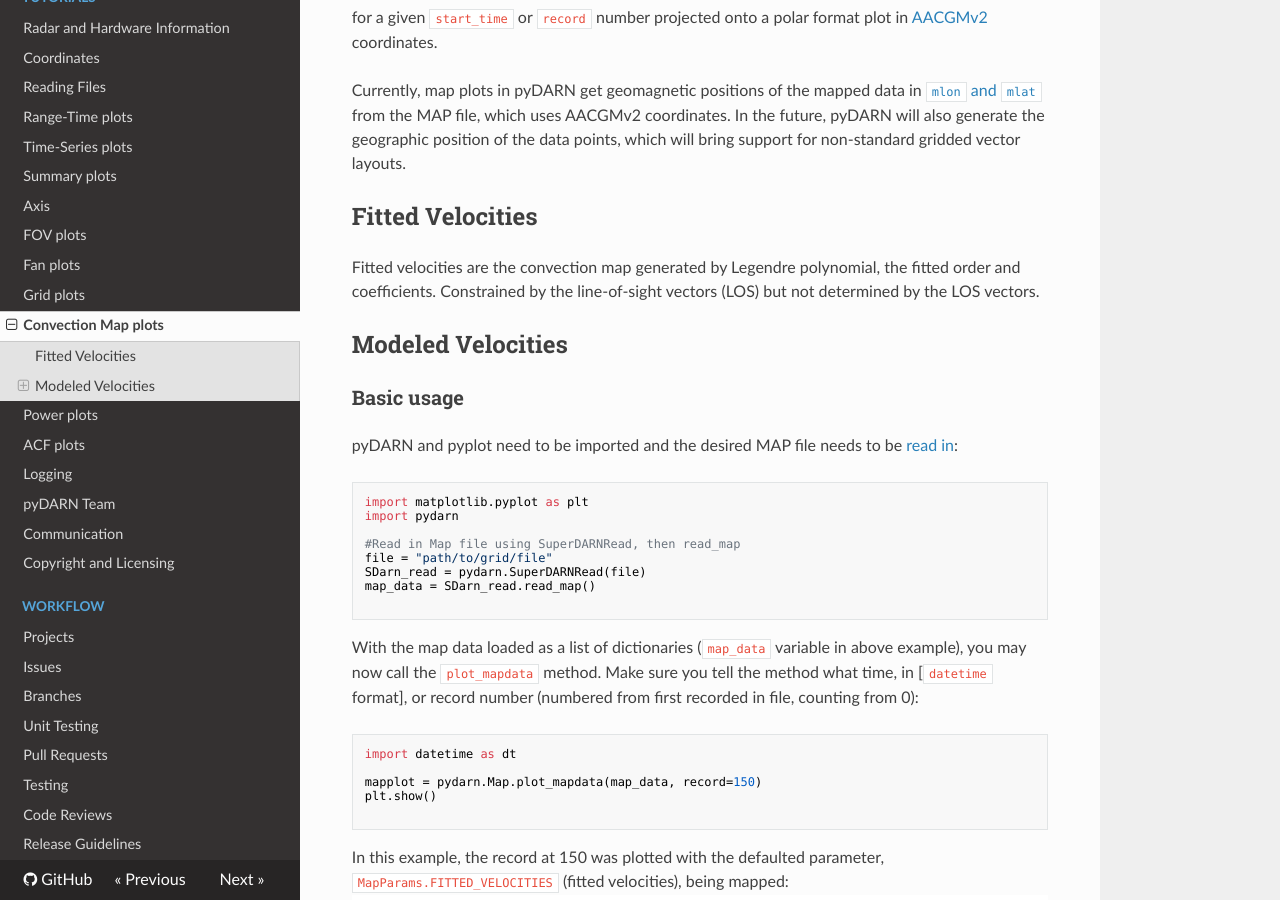
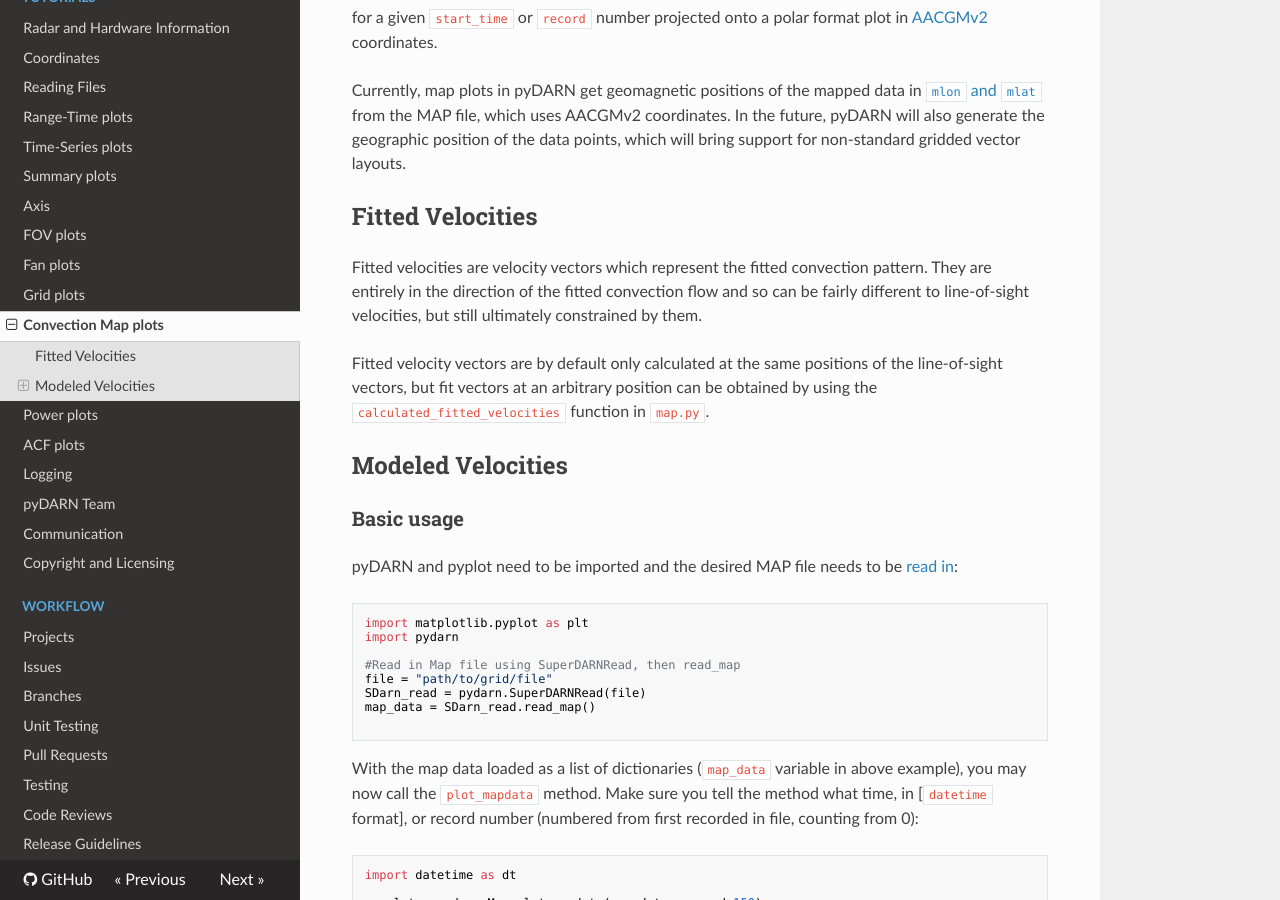
Before and after one commit to SuperDARN/pydarn, an MkDocs documentation site: the page built from docs/user/map.md, in a window 1280 px wide and 900 px high, scrolled down 559 px. Built offline with MkDocs 1.6.1, drawn with Linux system fonts in a browser that asks for light colours; nearby versions of some CDN libraries.

Commit message:
Update docs/user/map.md
Co-authored-by: Daniel Billett <ddb524@usask.ca>

```diff
--- a/docs/user/map.md
+++ b/docs/user/map.md
@@ -33,9 +33,9 @@ Currently, map plots in pyDARN get geomagnetic positions of the mapped data in [
 
 ## Fitted Velocities
 
-Fitted velocities are the convection map generated by Legendre polynomial, the fitted order and coefficients.
-Constrained by the line-of-sight vectors (LOS) but not determined by the LOS vectors.
-<!-- Need to fill-in more -->
+Fitted velocities are velocity vectors which represent the fitted convection pattern. They are entirely in the direction of the fitted convection flow and so can be fairly different to line-of-sight velocities, but still ultimately constrained by them.
+
+Fitted velocity vectors are by default only calculated at the same positions of the line-of-sight vectors, but fit vectors at an arbitrary position can be obtained by using the `calculated_fitted_velocities` function in `map.py`.
 
 ## Modeled Velocities
 
```
